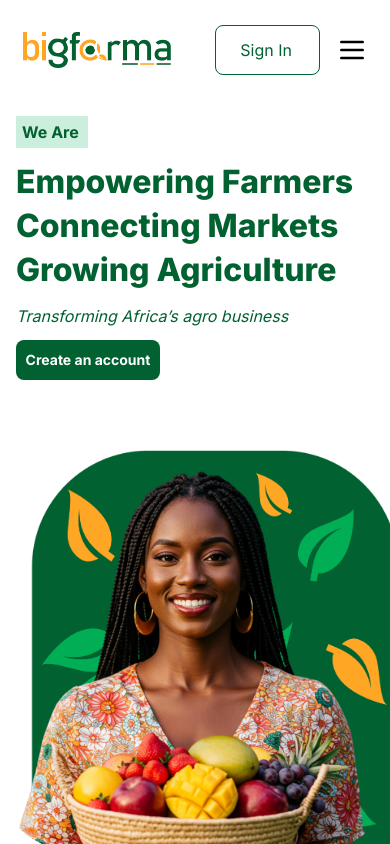
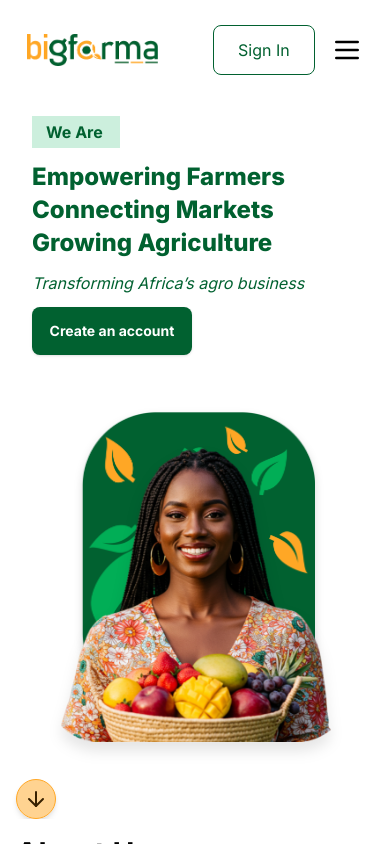
Before and after one commit to Ng-Harry/BigFarma_Frontend, a React (Vite) app: page / in a window 390 px wide. Shown: the top 844 px of the page. Built offline with nearby package versions, Linux system fonts and the light colour scheme.

Commit message:
Feat: Hero section Responsiveness fixed

```diff
--- a/src/App.css
+++ b/src/App.css
@@ -24,10 +24,13 @@
 html,
 body,
 #root {
+  box-sizing: border-box;
   font-family: var(--font-inter);
   min-height: 100vh;
   width: 100%;
+
 }
+
 .navlink a {
   color: var(--color-neutral-dark);
   transition: color 0.3s ease;
--- a/src/App.jsx
+++ b/src/App.jsx
@@ -3,14 +3,12 @@ import "./App.css";
 import NavBar from "./components/NavBar";
 import Home from "./components/Home";
 
-
 const App = () => {
   return (
-    <div className="w-full h-screen bg-[var(--color-neutral-light)] md:bg-[url('./assets/images/Background-Image.png')] bg-contain bg-center">
-
+    <div className=" w-full h-screen bg-[var(--color-neutral-light)] lg:bg-[url('./assets/images/Background-Image.png')] bg-cover  bg-center md:bg-no-repeat">
       <NavBar />
       <Routes>
-        <Route path="/" element={<Home />}/>
+        <Route path="/" element={<Home />} />
       </Routes>
     </div>
   );
--- a/src/components/Footer.jsx
+++ b/src/components/Footer.jsx
@@ -4,7 +4,8 @@ import faceBook from "../assets/images/Facebook.svg";
 import instagran from "../assets/images/Instagram.svg";
 import x from "../assets/images/X.svg";
 import linkedIn from "../assets/images/LinkedIn.svg";
-import { Link, NavLink } from "react-router-dom";
+import { NavLink } from "react-router-dom";
+import {Link } from "react-scroll"
 
 const Footer = () => {
 	return (
--- a/src/components/Home.jsx
+++ b/src/components/Home.jsx
@@ -1,4 +1,3 @@
-
 import React from "react";
 import { Link } from "react-scroll";
 import { NavLink } from "react-router-dom";
@@ -21,56 +20,59 @@ const Home = () => {
     <>
       <section
         id="home"
-        className="w-full flex flex-col items-center justify-evenly sm:flex-row px-0  relative "
+        className="w-full lg:h-screen flex flex-col items-center justify-center  lg:flex-row px-4 sm:px-8 md:px-16 gap-8 relative overflow-hidden"
       >
-        <div className="w-full max-w-[40rem] h-[20rem] sm:h-[35rem]">
+        <div className=" w-full  flex flex-col justify-center  gap-6 sm:mb-10 ">
           {/* Brand TagLine */}
           <div className="flex flex-col gap-3 m-4 ">
-            <span className=" bg-[var(--color-primary-transparent)] w-[4.5rem] h-[2rem] text-[var(--color-primary)] text-base py-3.5 px-1.5 font-bold leading-[0.34]">
+            <span className="w-22 h-8 bg-[var(--color-primary-transparent)] text-[var(--color-primary)] text-base p-3.5 font-bold leading-[0.34]">
               We Are
             </span>
-            <div
-              className="font-extrabold text-[2rem] sm:text-[55px] text-[var(--color-primary)] leading-snug break-word
-"
-            >
+            <div className="font-extrabold text-2xl sm:text-3xl md:text-5xl text-[var(--color-primary)] leading-snug break-word">
               Empowering Farmers <br />
               Connecting Markets <br />
               Growing Agriculture
             </div>
-            <span className="italic text-base sm:text-[18px] text-[var(--color-primary)] ">
+            <span className="italic text-base sm:text-lg text-[var(--color-primary)] ">
               Transforming Africa’s agro business
             </span>
             <NavLink
               to="sign-up"
-              className="bg-[var(--color-primary)] text-[var(--color-neutral-light)] w-[9rem] h-[2.5rem] sm:w-[18rem] sm:h-[4rem] flex justify-center items-center rounded-lg text-sm sm:text-2xl leading-none font-bold"
+              className="bg-[var(--color-primary)] text-white w-40 h-12 sm:w-60 sm:h-14 flex justify-center items-center rounded-lg text-sm sm:text-xl font-bold shadow hover:bg-[var(--color-primary-dark)] transition-colors"
             >
               Create an account
             </NavLink>
+            {/* Arrow Down: only show under tagline on desktop */}
+            <Link
+              to="about-us"
+              className="w-10 h-10 border-1 border-[var(--color-secondary)] bg-[var(--color-secondary-transparent)] lg:flex items-center justify-center hidden rounded-full sm:w-16 sm:h-16 mt-15 shadow-md"
+            >
+              <ArrowDown className="text-[var(--color-secondary-dark)]" />
+            </Link>
           </div>
-
-          {/* Arrow Down */}
-          <Link
-            to="about-us"
-            className="w-[2.5rem] h-[2.5rem] border-1 border-[var(--color-secondary)] bg-[var(--color-secondary-transparent)] flex items-center justify-center rounded-full sm:w-[4rem] sm:h-[4rem] absolute sm:bottom-1/14 sm:left-1/15 bottom-2 left-2"
-          >
-            <ArrowDown className="text-[var(--color-secondary-dark)]" />
-          </Link>
         </div>
 
         {/* Brand  Image */}
-        <div className="w-full max-w-[40rem] h-[33rem] sm:h-[40.5rem] flex justify-center">
-          <div className="w-full h-[23rem] sm:w-[35rem] sm:h-[37.5rem] pr-3 relative">
+        <div className="w-full max-w-xl flex items-center justify-center relative mt-4 lg:mb-20 flex-col">
+          <div className="relative flex items-center justify-center w-[19rem] h-[22rem] sm:w-[25rem] sm:h-[31.5rem] md:w-[31rem] md:h-[38rem] lg:w-[35rem] lg:h-[44rem] pb-18">
             <img
               src={bgBack}
               alt="backImage"
-              className="w-[500px] h-[500px] object-contain mx-5 my-3"
+              className="w-[15rem] h-[20rem] sm:w-[20rem] sm:h-[25rem] md:w-[25rem] md:h-[38rem] lg:w-[31rem] lg:h-[35rem] object-contain mx-auto drop-shadow-lg z-10"
             />
             <img
               src={bgFront}
               alt="frontImage"
-              className="absolute left-1/2 transform -translate-x-1/2 top-1/18  sm:w-full sm:h-full object-cover"
+              className="absolute -translate-x-1/2 -translate-y-[45%] left-[51%] top-[42%] sm:top-[47%] w-[19rem] h-[20rem] sm:w-[22rem] sm:h-[28.5rem] md:w-[38rem] md:h-[44rem] lg:w-[38rem] lg:h-[40rem] object-contain drop-shadow-xl z-50"
             />
           </div>
+          {/* Arrow Down: only show below images on mobile/tablet */}
+          <Link
+            to="about-us"
+            className="w-10 h-10 border-1 border-[var(--color-secondary)] bg-[var(--color-secondary-transparent)] flex items-center justify-center rounded-full sm:w-12 sm:h-12 mt-2 shadow-md lg:hidden ml-0 mr-auto "
+          >
+            <ArrowDown className="text-[var(--color-secondary-dark)]" />
+          </Link>
         </div>
       </section>
 
@@ -98,17 +100,13 @@ const Home = () => {
         <section id="testimonials">
           <Testimonials />
         </section>
-        <section>
-          {/* <ContactUs /> */}
-        </section>
+        <section>{/* <ContactUs /> */}</section>
 
         <section>
           <Footer /> {/* Footer */}
         </section>
       </div>
     </>
-
-
   );
 };
 
--- a/src/components/NavBar.jsx
+++ b/src/components/NavBar.jsx
@@ -25,38 +25,53 @@ const NavBar = () => {
   };
 
   return (
-    <header className="w-full h-25 flex items-center justify-around relative">
+    <header className="w-full h-25 flex items-center justify-around">
       {/* Brand Logo */}
       <img
         src={brandLogo}
         alt="brand logo"
-        className="h-9 w-[150px] object-contain"
+        className="h-8 w-auto object-contain"
       />
 
       {/* DesktopMenu */}
-      <nav className=" hidden w-[31.3rem] h-9 md:flex gap-6 items-center justify-between navlink text-base font-medium leading-none">
-        <Link to="home" smooth={true} duration={500}>
+      <nav className=" hidden md:flex gap-8 items-center navlink text-base leading-none font-medium">
+        <Link to="home" smooth={true} duration={500} className="cursor-pointer">
           Home
         </Link>
-        <Link to="about-us" smooth={true} duration={500}>
+        <Link
+          to="about-us"
+          smooth={true}
+          duration={500}
+          className="cursor-pointer"
+        >
           About Us
         </Link>
-        <Link to="faqs" smooth={true} duration={500}>
+        <Link to="faqs" smooth={true} duration={500} className="cursor-pointer">
           FAQs
         </Link>
-        <Link to="testimonials" smooth={true} duration={500}>
+        <Link
+          to="testimonials"
+          smooth={true}
+          duration={500}
+          className="cursor-pointer"
+        >
           Testimonials
         </Link>
-        <Link to="contact-us" smooth={true} duration={500}>
+        <Link
+          to="contact-us"
+          smooth={true}
+          duration={500}
+          className="cursor-pointer"
+        >
           Contact Us
         </Link>
       </nav>
 
       {/*Desktop Sign In/Sign Up */}
-      <div className=" hidden w-[220px] h-9 items-center justify-between md:flex text-4xl">
+      <div className="hidden md:flex items-center gap-3">
         <NavLink
           to="/sign-in"
-          className="border-1 border-[var(--color-primary)] text-[var(--color-primary)] w-[105px] h-[50px] px-6 py-4 rounded-lg text-base leading-none"
+          className="border-1 border-[var(--color-primary)] text-[var(--color-primary)] px-6 py-4 rounded-lg text-base leading-none hover:bg-[var(--color-primary)] hover:text-white transition-colors "
         >
           Sign In
         </NavLink>
@@ -71,12 +86,12 @@ const NavBar = () => {
       {/* Mobile View */}
 
       <div className="md:hidden flex items-center gap-4">
-        <Link
-          to="#"
-          className="border-1 border-[var(--color-primary)] text-[var(--color-primary)] w-[105px] h-[50px] px-6 py-4 rounded-lg text-base leading-none md:hidden"
+        <NavLink
+          to="/sign-in"
+          className="border-1 border-[var(--color-primary)] text-[var(--color-primary)] px-6 py-4 rounded-lg text-base leading-none hover:bg-[var(--color-primary)] hover:text-white transition-colors "
         >
           Sign In
-        </Link>
+        </NavLink>
         {/* Hamburger & Exit Icon for Mobile */}
         {isOpen ? (
           <button onClick={toggleHamburgerMenu}>
@@ -112,32 +127,57 @@ const NavBar = () => {
       {/* Mobile Menu */}
       {isAnimation && (
         <nav
-          className={` md:hidden w-[550px] flex flex-col h-[300px] gap-5 py-4 items-center navlink absolute top-[5rem] bg-[var(--color-neutral-light)] z-50 shadow-md ${
+          className={` md:hidden w-[90vw] h-auto flex flex-col items-center gap-4 py-6 navlink absolute top-20 bg-[var(--color-neutral-light)] z-50 shadow-md ${
             Exit ? "menu-animate-up" : "menu-animate-down"
           }`}
         >
-          <Link to="home" smooth={true} duration={500}>
+          <Link
+            to="home"
+            smooth={true}
+            duration={500}
+            className="cursor-pointer"
+          >
             Home
           </Link>
-          <Link to="about-us" smooth={true} duration={500}>
+          <Link
+            to="about-us"
+            smooth={true}
+            duration={500}
+            className="cursor-pointer"
+          >
             About Us
           </Link>
-          <Link to="faqs" smooth={true} duration={500}>
+          <Link
+            to="faqs"
+            smooth={true}
+            duration={500}
+            className="cursor-pointer"
+          >
             FAQs
           </Link>
-          <Link to="testimonials" smooth={true} duration={500}>
+          <Link
+            to="testimonials"
+            smooth={true}
+            duration={500}
+            className="cursor-pointer"
+          >
             Testimonials
           </Link>
-          <Link to="contact-us" smooth={true} duration={500}>
+          <Link
+            to="contact-us"
+            smooth={true}
+            duration={500}
+            className="cursor-pointer"
+          >
             Contact Us
           </Link>
-          <Link
+          <NavLink
             to="/sign-up"
-            className="border-1 bg-[var(--color-primary)]  w-[105px] h-[50px] px-5 py-4 rounded-lg text-base leading-none "
+            className="border-1 bg-[var(--color-primary)] px-5 py-4 rounded-lg text-base leading-none "
             style={{ color: "var(--color-neutral-light)" }}
           >
             Sign Up
-          </Link>
+          </NavLink>
         </nav>
       )}
     </header>
```
